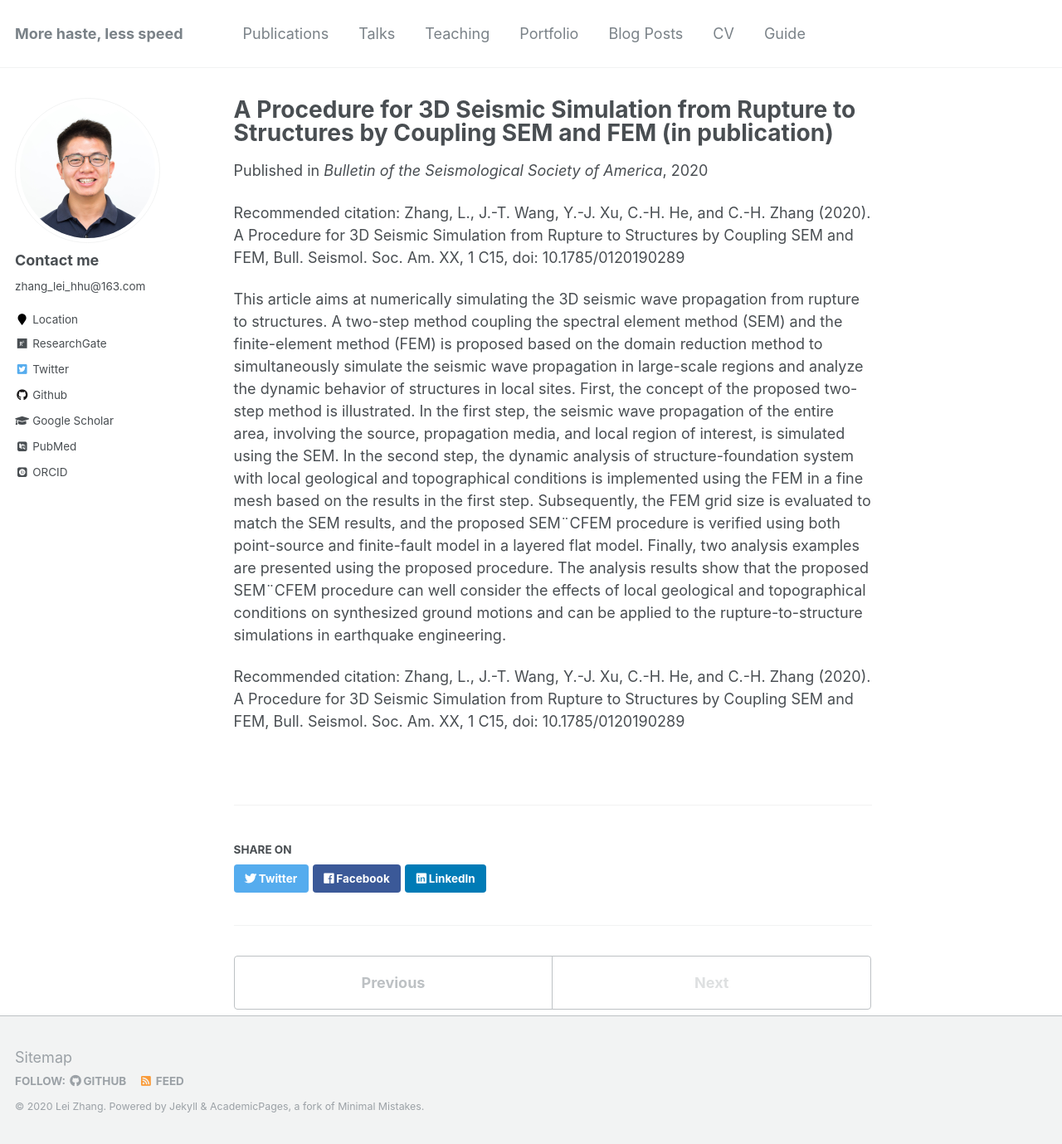
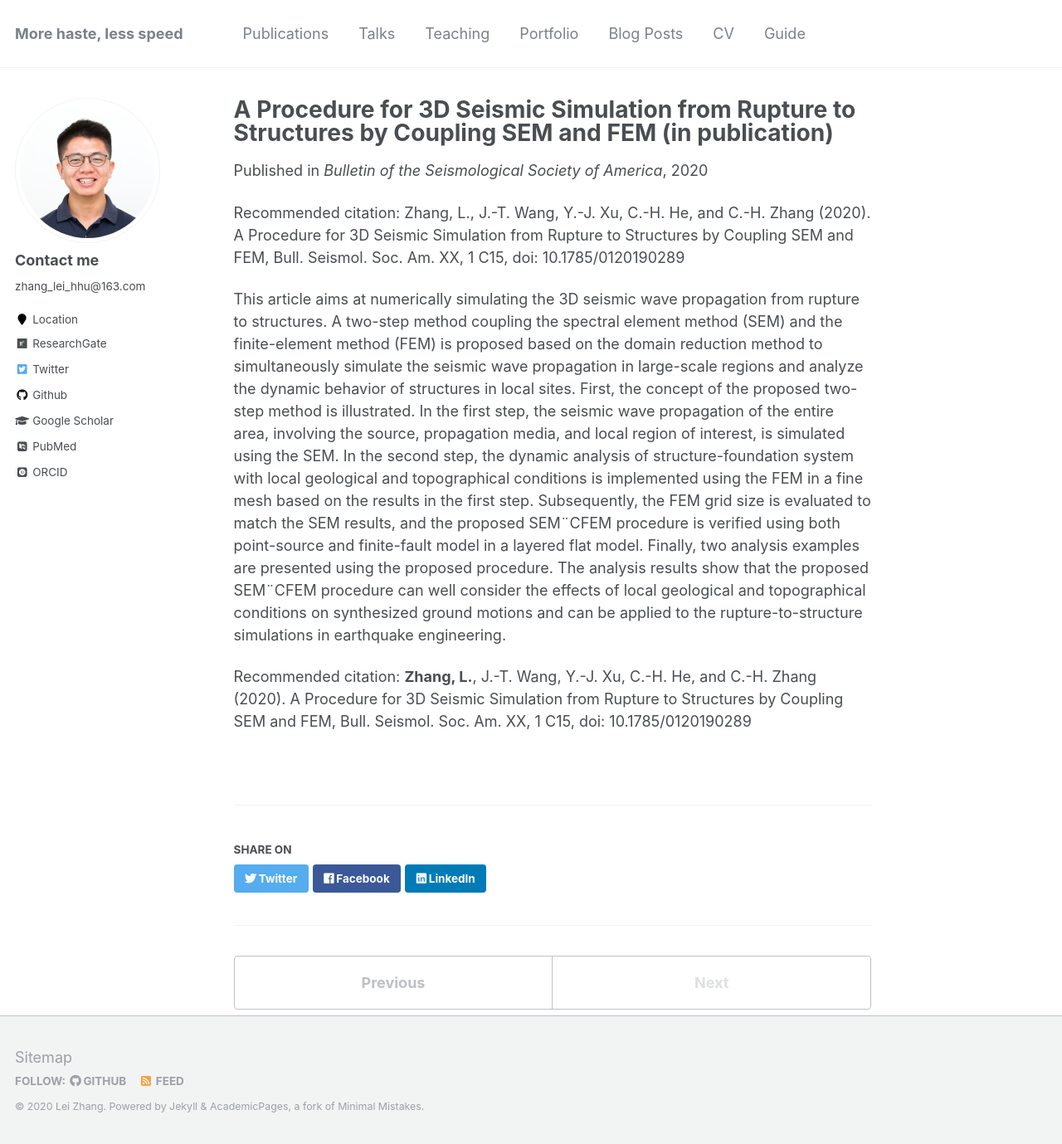
Before and after one commit to zhanglei911/zhanglei911.github.io, a Jekyll site: the page built from _publications/2020-06-BSSA.md, in a window 1280 px wide and 1379 px high. Shown: the whole window at 83% size. Built offline with Jekyll 4.4.1, drawn with Linux system fonts in a browser that asks for light colours; some web fonts are replaced.

```diff
--- a/_publications/2020-06-BSSA.md
+++ b/_publications/2020-06-BSSA.md
@@ -9,4 +9,4 @@ citation: 'Zhang, L., J.-T. Wang, Y.-J. Xu, C.-H. He, and C.-H. Zhang (2020). A
 ---
 This article aims at numerically simulating the 3D seismic wave propagation from rupture to structures. A two-step method coupling the spectral element method (SEM) and the finite-element method (FEM) is proposed based on the domain reduction method to simultaneously simulate the seismic wave propagation in large-scale regions and analyze the dynamic behavior of structures in local sites. First, the concept of the proposed two-step method is illustrated. In the first step, the seismic wave propagation of the entire area, involving the source, propagation media, and local region of interest, is simulated using the SEM. In the second step, the dynamic analysis of structure-foundation system with local geological and topographical conditions is implemented using the FEM in a fine mesh based on the results in the first step. Subsequently, the FEM grid size is evaluated to match the SEM results, and the proposed SEM¨CFEM procedure is verified using both point-source and finite-fault model in a layered flat model. Finally, two analysis examples are presented using the proposed procedure. The analysis results show that the proposed SEM¨CFEM procedure can well consider the effects of local geological and topographical conditions on synthesized ground motions and can be applied to the rupture-to-structure simulations in earthquake engineering.
 
-Recommended citation: Zhang, L., J.-T. Wang, Y.-J. Xu, C.-H. He, and C.-H. Zhang (2020). A Procedure for 3D Seismic Simulation from Rupture to Structures by Coupling SEM and FEM, Bull. Seismol. Soc. Am. XX, 1 C15, doi: 10.1785/0120190289
+Recommended citation: **Zhang, L.**, J.-T. Wang, Y.-J. Xu, C.-H. He, and C.-H. Zhang (2020). A Procedure for 3D Seismic Simulation from Rupture to Structures by Coupling SEM and FEM, Bull. Seismol. Soc. Am. XX, 1 C15, doi: 10.1785/0120190289
```
